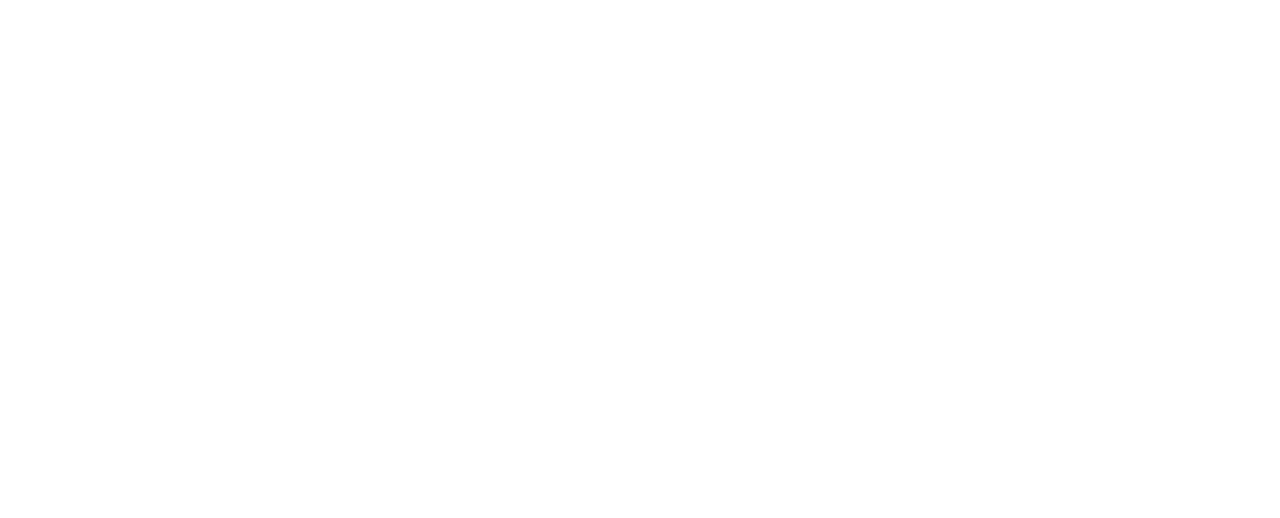
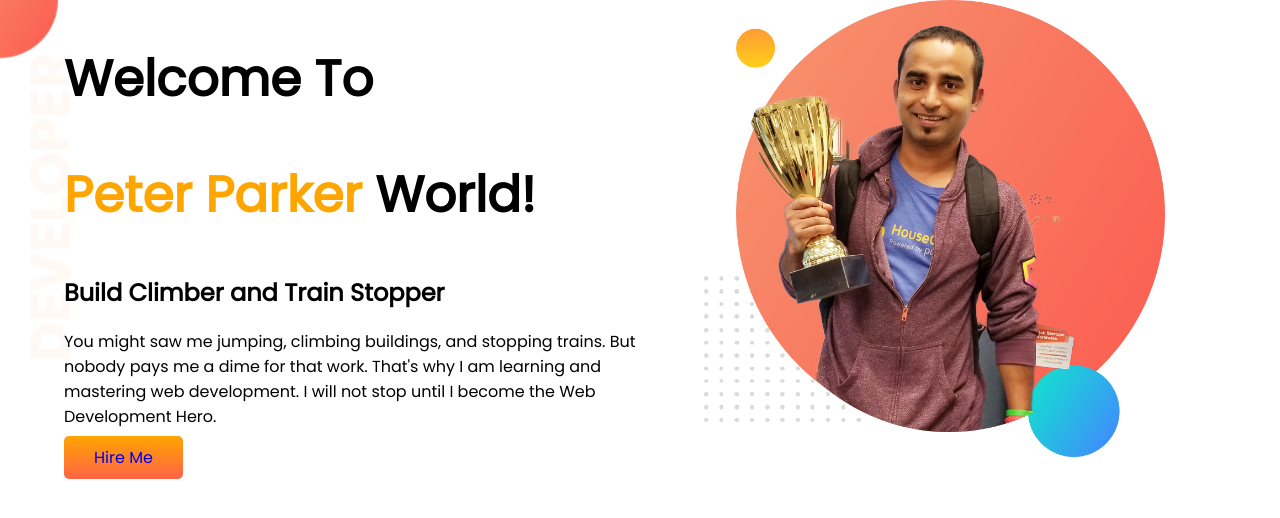
Before and after one commit to falgunidelata/repo-website, a plain HTML site: page index.html in a window 1280 px wide. Drawn offline with Linux system fonts and the light colour scheme.

Commit message:
top banner added

```diff
--- a/index.html
+++ b/index.html
@@ -6,11 +6,31 @@
     <meta http-equiv="X-UA-Compatible" content="IE=edge">
     <meta name="viewport" content="width=device-width, initial-scale=1.0">
     <title>Document</title>
+    <link rel="preconnect" href="https://fonts.googleapis.com">
+    <link rel="preconnect" href="https://fonts.gstatic.com" crossorigin>
+    <link href="https://fonts.googleapis.com/css2?family=Poppins:ital@0;1&display=swap" rel="stylesheet">
     <link rel="stylesheet" href="style.css">
 </head>
 
 <body>
+    <section class="top-banner">
+        <div class="half-width">
+            <h1>Welcome To</h1>
+            <h1><span class="orange-color">Peter Parker</span> World!</h1>
+            <h2>Build Climber and Train Stopper</h2>
+            <p>You might saw me jumping, climbing buildings, and stopping trains. But nobody pays me a dime for that
+                work.
+                That's why I am learning and mastering web development. I will not stop until I become the Web
+                Development
+                Hero.
+            </p>
+            <a class="link-button" target="_blank" href="https://www.linkedin.com/feed/">Hire Me</a>
+        </div>
+        <div class="half-width">
+            <img src="images/jhankar.png" alt="">
+        </div>
 
+    </section>
 </body>
 
 </html>
--- a/style.css
+++ b/style.css
@@ -0,0 +1,39 @@
+body {
+    font-family: 'Poppins', sans-serif;
+    margin: 0%;
+}
+
+h1 {
+    font-size: 50px;
+}
+
+.orange-color {
+    color: orange;
+}
+
+.link-button {
+    text-decoration: none;
+    background-image: linear-gradient(orange, tomato);
+    padding: 10px 30px;
+    border-radius: 5px;
+}
+
+section {
+    display: flex;
+}
+
+.half-width {
+    width: 50%;
+    padding-left: 5%;
+
+}
+
+.half-width img {
+    width: 80%;
+}
+
+.top-banner {
+    background-image: url(images/top-banner.png);
+    background-repeat: no-repeat;
+
+}
```
